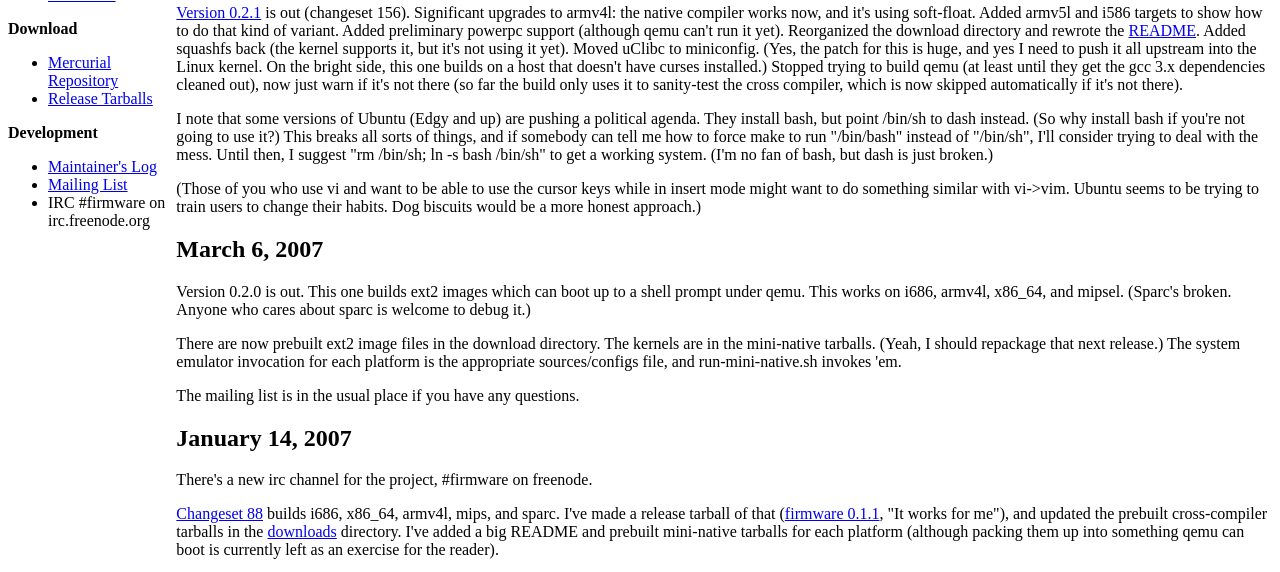
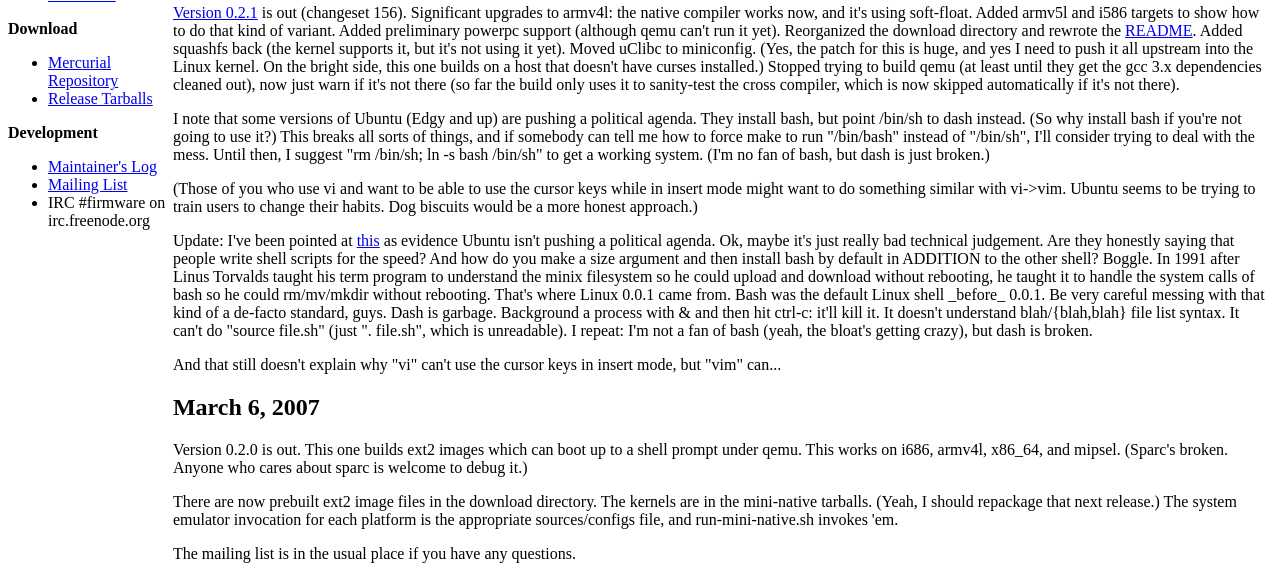
Before and after one commit to landley/aboriginal, a plain HTML site: page www/index.html in a window 1280 px wide. Shown: the part 215-787 px from the top of the page. Drawn offline with nearby package versions, Linux system fonts and the light colour scheme; files that its build step writes are made by us from their sources.

Commit message:
Extend the rant about ubuntu.

```diff
--- a/www/index.html
+++ b/www/index.html
@@ -28,6 +28,25 @@ bash, but dash is just broken.)</p>
 in insert mode might want to do something similar with vi->vim.  Ubuntu seems
 to be trying to train users to change their habits.  Dog biscuits would be a
 more honest approach.)</p>
+
+<p>Update: I've been pointed at
+<a href=https://wiki.ubuntu.com/DashAsBinSh>this</a> as evidence Ubuntu isn't
+pushing a political agenda.  Ok, maybe it's just really bad technical judgement.
+Are they honestly saying that people write shell scripts for the speed?  And
+how do you make a size argument and then install bash by default in ADDITION
+to the other shell?  Boggle.  In 1991 after Linus Torvalds taught his term
+program to understand the minix filesystem so he could upload and download
+without rebooting, he taught it to handle the system calls of bash so he could
+rm/mv/mkdir without rebooting.  That's where Linux 0.0.1
+came from.  Bash was the default Linux shell _before_ 0.0.1.  Be very
+careful messing with that kind of a de-facto standard, guys.  Dash is
+garbage.  Background a process with &amp; and then hit ctrl-c: it'll kill it.
+It doesn't understand blah/{blah,blah} file list syntax.  It can't do
+"source file.sh" (just ". file.sh", which is unreadable).  I repeat: I'm not a
+fan of bash (yeah, the bloat's getting crazy), but dash is broken.</p>
+
+<p>And that still doesn't explain why "vi" can't use the cursor keys in
+insert mode, but "vim" can...</p>
 
 <h2>March 6, 2007</h2>
 <p>Version 0.2.0 is out.  This one builds ext2 images which can boot up to a
```
